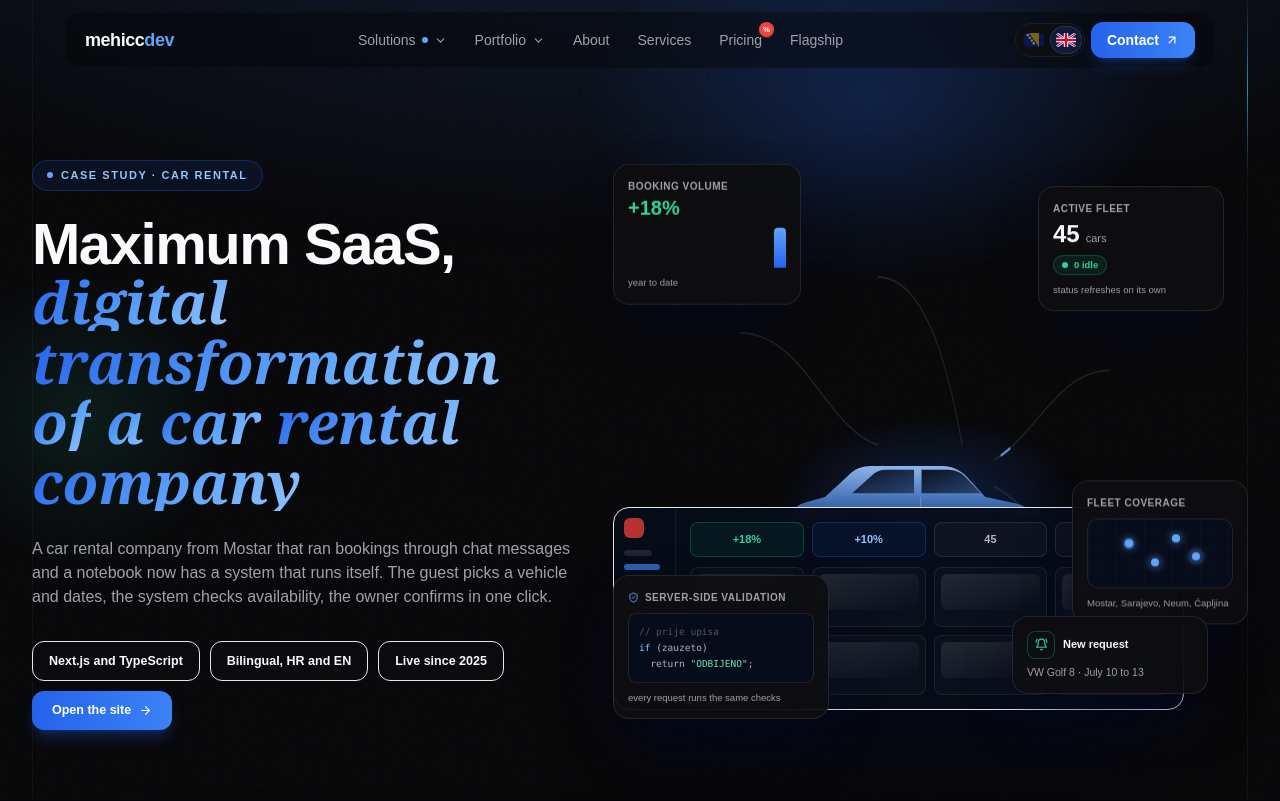
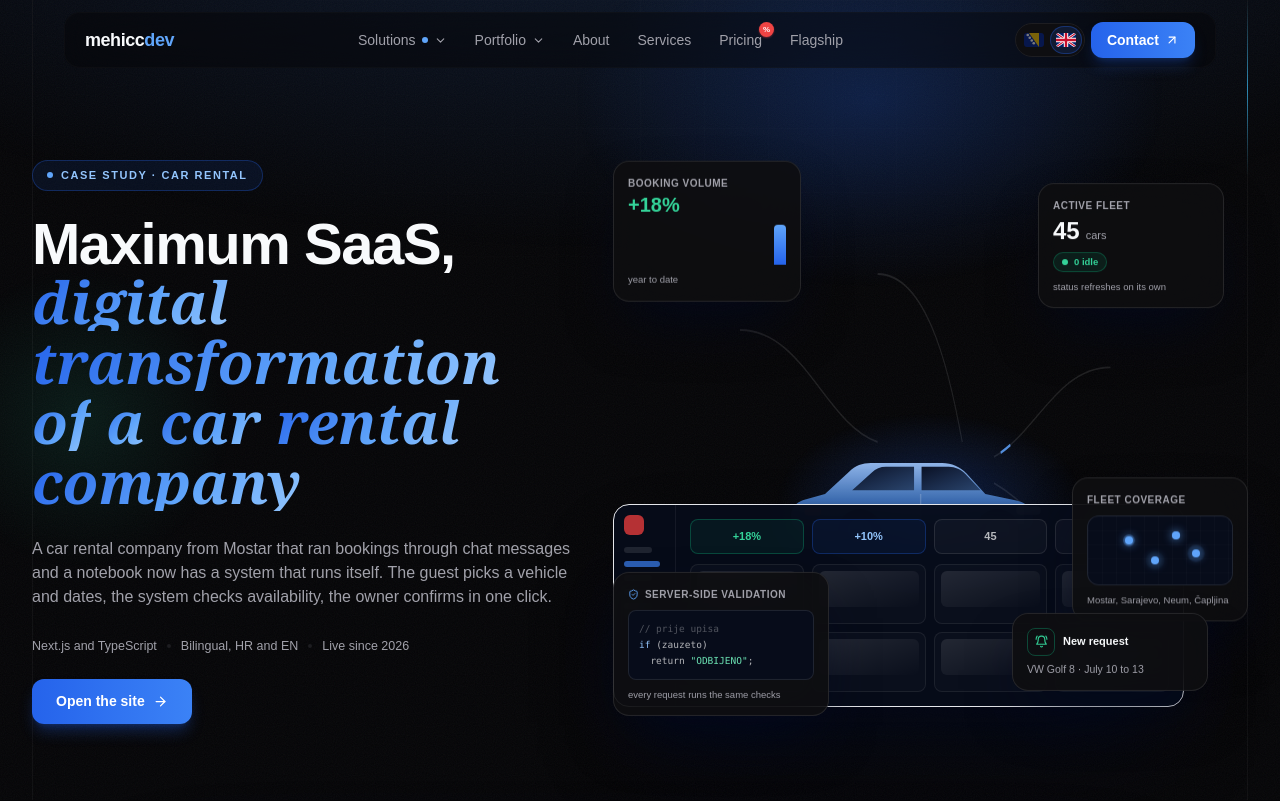
Before and after one commit to Bakeee99/mehiccdev, a Next.js app: page /maximum in a window 1280 px wide. Shown: the top 801 px of the page. Built offline with nearby package versions, Linux system fonts and the light colour scheme.

Commit message:
fix: tisi meta red u hero sekciji i godina 2026

```diff
--- a/components/portfolio/MaximumCaseStudy.tsx
+++ b/components/portfolio/MaximumCaseStudy.tsx
@@ -28,7 +28,7 @@ const T = {
     h1a: "Maximum SaaS,",
     h1b: "digitalna transformacija rent-a-cara",
     sub: "Rent-a-car firma iz Mostara koja je rezervacije vodila kroz poruke i svesku dobila je sistem koji radi sam. Gost bira vozilo i datume, sistem provjerava dostupnost, vlasnik potvrđuje jednim klikom.",
-    meta: ["Next.js i TypeScript", "Dvojezično, HR i EN", "Uživo od 2025."],
+    meta: ["Next.js i TypeScript", "Dvojezično, HR i EN", "Uživo od 2026."],
     visit: "Otvorite sajt",
     stats: [
       { n: 100, dec: 0, suf: "", l: "Google ocjena performansi" },
@@ -123,7 +123,7 @@ const T = {
     h1a: "Maximum SaaS,",
     h1b: "digital transformation of a car rental company",
     sub: "A car rental company from Mostar that ran bookings through chat messages and a notebook now has a system that runs itself. The guest picks a vehicle and dates, the system checks availability, the owner confirms in one click.",
-    meta: ["Next.js and TypeScript", "Bilingual, HR and EN", "Live since 2025"],
+    meta: ["Next.js and TypeScript", "Bilingual, HR and EN", "Live since 2026"],
     visit: "Open the site",
     stats: [
       { n: 100, dec: 0, suf: "", l: "Google performance score" },
@@ -356,21 +356,27 @@ function Hero({ d, calm }: { d: typeof T.bs; calm: boolean }) {
               {d.sub}
             </motion.p>
 
-            <motion.div variants={up} className="mt-8 flex flex-wrap items-center gap-2.5">
-              {d.meta.map((mt) => (
-                <span key={mt} className="px-4 py-2.5 rounded-xl text-[12.5px] font-semibold
-                                          text-[var(--text)] border border-white/12
-                                          bg-[color-mix(in_srgb,var(--surface)_70%,transparent)]">
+            {/* Tiha meta linija umjesto tri uokvirene pilule. Okviri su vukli
+               pažnju na sebe i takmičili se s dugmetom ispod; ovako su podaci
+               i dalje tu, ali kao potpis, a dugme ostaje jedino istaknuto. */}
+            <motion.p variants={up}
+              className="mt-7 flex flex-wrap items-center gap-x-2.5 gap-y-1.5 text-[12.5px] text-[var(--text-muted)]">
+              {d.meta.map((mt, i) => (
+                <span key={mt} className="inline-flex items-center gap-2.5">
+                  {i > 0 && <span aria-hidden className="w-1 h-1 rounded-full bg-[var(--border)]" />}
                   {mt}
                 </span>
               ))}
+            </motion.p>
+
+            <motion.div variants={up} className="mt-6">
               <a href={SITE} target="_blank" rel="noopener noreferrer"
-                 className="group inline-flex items-center gap-2 px-5 py-2.5 rounded-xl
-                            bg-gradient-to-r from-brand-600 to-brand-500 text-white text-[12.5px] font-bold
+                 className="group inline-flex items-center gap-2 px-6 py-3 rounded-xl
+                            bg-gradient-to-r from-brand-600 to-brand-500 text-white text-[14px] font-bold
                             shadow-lg shadow-brand-600/30
                             transition-[box-shadow,transform] duration-300 hover:-translate-y-0.5 hover:shadow-xl">
                 {d.visit}
-                <ArrowRight size={13} className="transition-transform duration-300 group-hover:translate-x-0.5" />
+                <ArrowRight size={15} className="transition-transform duration-300 group-hover:translate-x-0.5" />
               </a>
             </motion.div>
           </motion.div>
```
Also changed, not shown: PROCITAJ-ME.txt.
